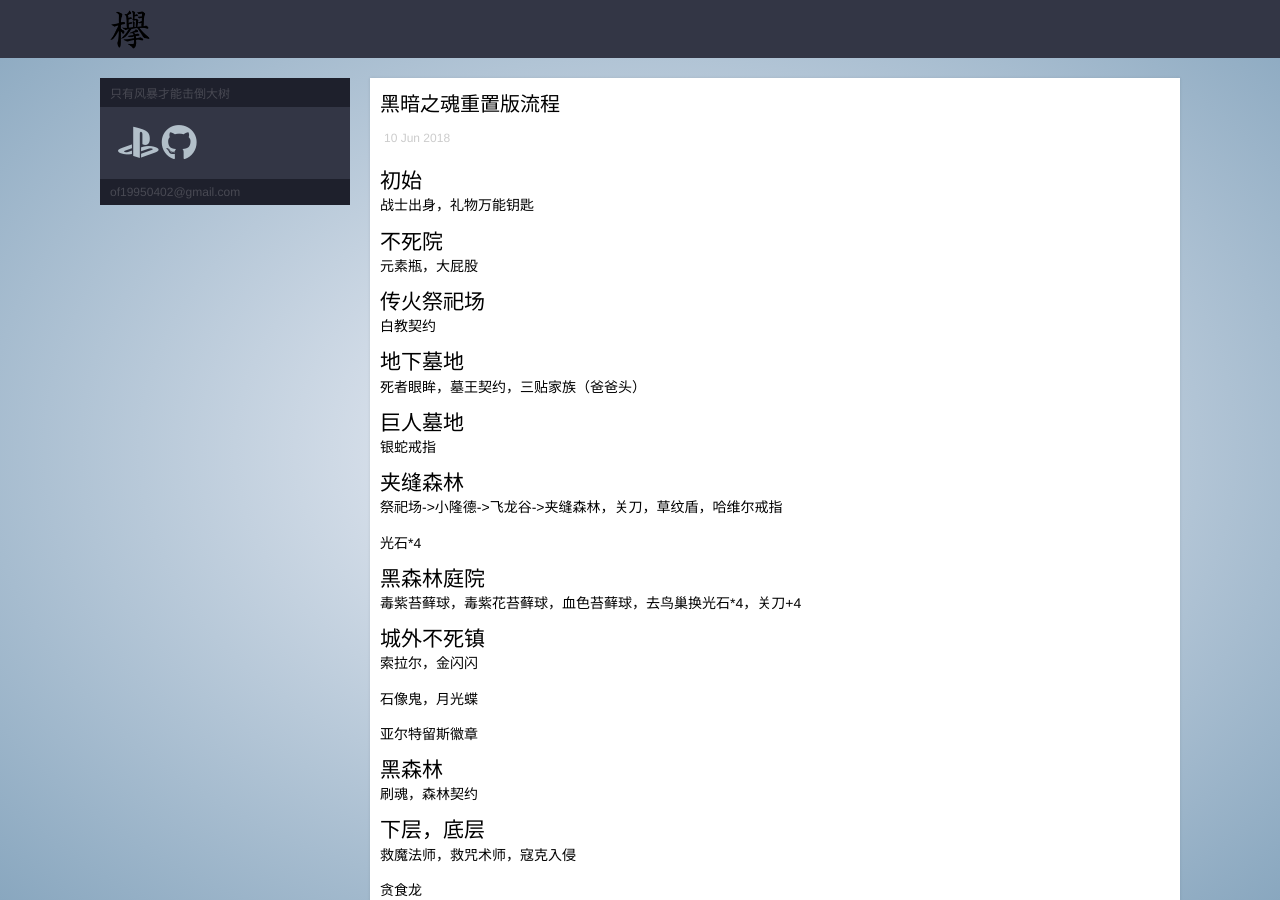
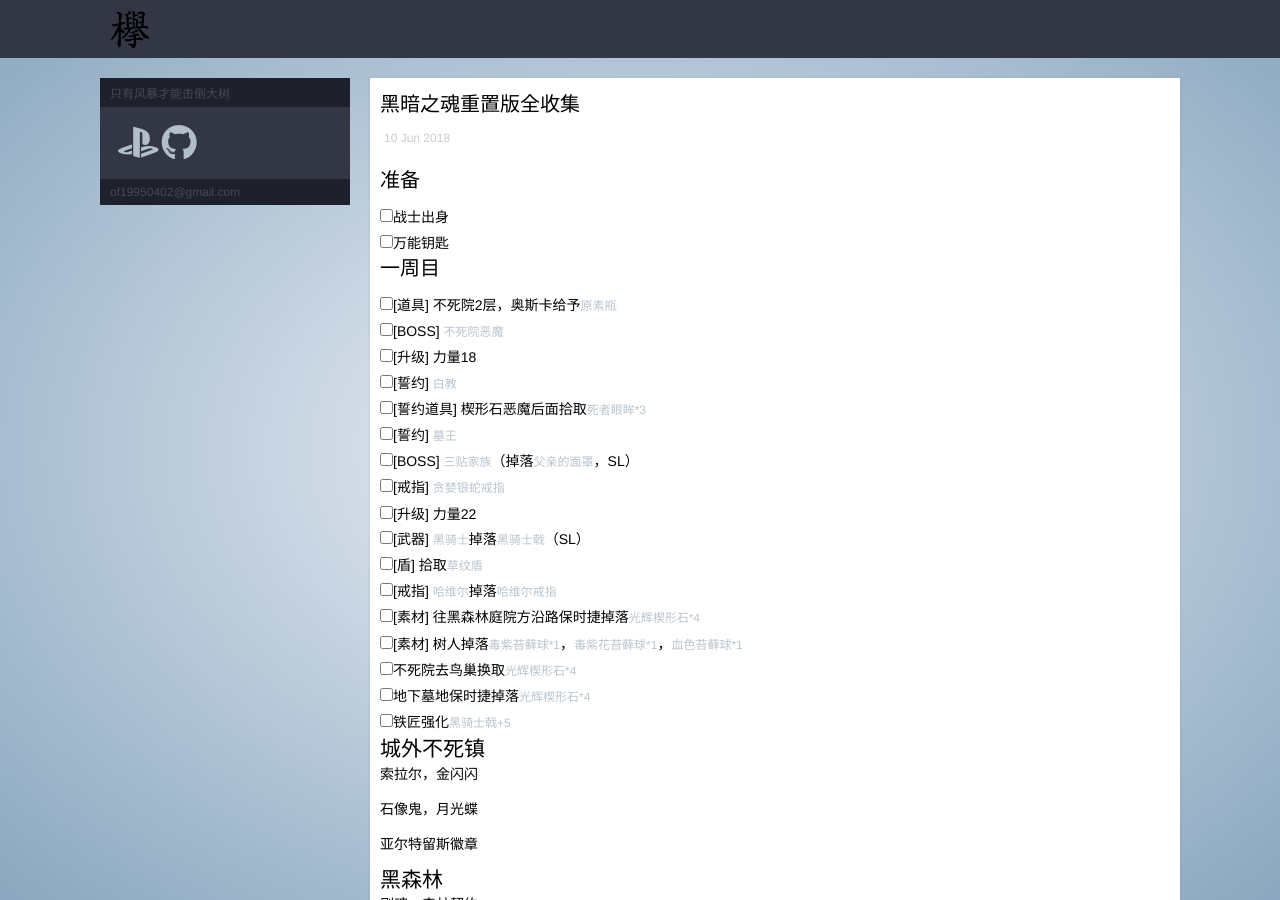
Before and after one commit to pw1316/pw1316.github.io, a Jekyll site: the page built from _posts/2018-06-10-DSRE-WalkThrough.md, in a window 1280 px wide and 900 px high. Built offline with Jekyll 4.4.1, drawn with Linux system fonts in a browser that asks for light colours; nearby versions of some CDN libraries.

Commit message:
DS1重置版流程更新

```diff
--- a/_posts/2018-06-10-DSRE-WalkThrough.md
+++ b/_posts/2018-06-10-DSRE-WalkThrough.md
@@ -1,38 +1,33 @@
 ---
 layout: page
-title: 黑暗之魂重置版流程
+title: 黑暗之魂重置版全收集
 showbar: false
 ---
 
-## 初始
+# 准备
 
-战士出身，礼物万能钥匙
+- [ ] 战士出身
+- [ ] 万能钥匙
 
-## 不死院
+# 一周目
 
-元素瓶，大屁股
-
-## 传火祭祀场
-
-白教契约
-
-## 地下墓地
-
-死者眼眸，墓王契约，三贴家族（爸爸头）
-
-## 巨人墓地
-
-银蛇戒指
-
-## 夹缝森林
-
-祭祀场->小隆德->飞龙谷->夹缝森林，关刀，草纹盾，哈维尔戒指
-
-光石*4
-
-## 黑森林庭院
-
-毒紫苔藓球，毒紫花苔藓球，血色苔藓球，去鸟巢换光石*4，关刀+4
+- [ ] [道具] 不死院2层，奥斯卡给予*原素瓶*
+- [ ] [BOSS] *不死院恶魔*
+- [ ] [升级] 力量18
+- [ ] [誓约] *白教*
+- [ ] [誓约道具] 楔形石恶魔后面拾取*死者眼眸\*3*
+- [ ] [誓约] *墓王*
+- [ ] [BOSS] *三贴家族*（掉落*父亲的面罩*，SL）
+- [ ] [戒指] *贪婪银蛇戒指*
+- [ ] [升级] 力量22
+- [ ] [武器] *黑骑士*掉落*黑骑士戟*（SL）
+- [ ] [盾] 拾取*草纹盾*
+- [ ] [戒指] *哈维尔*掉落*哈维尔戒指*
+- [ ] [素材] 往黑森林庭院方沿路保时捷掉落*光辉楔形石\*4*
+- [ ] [素材] 树人掉落*毒紫苔藓球\*1*，*毒紫花苔藓球\*1*，*血色苔藓球\*1*
+- [ ] 不死院去鸟巢换取*光辉楔形石\*4*
+- [ ] 地下墓地保时捷掉落*光辉楔形石\*4*
+- [ ] 铁匠强化*黑骑士戟+5*
 
 ## 城外不死镇
 
@@ -121,3 +116,14 @@
 ## 王城
 
 半龙，伪娘，全收集，格温
+
+<!--后处理Hack，所有checklist在网页上可编辑-->
+<script>
+var inputs = document.getElementsByTagName("input");//获取所有的input标签对象
+var checkboxArray = [];//初始化空数组，用来存放checkbox对象。
+for(var i=0;i<inputs.length;i++){
+    if(inputs[i].type=='checkbox'){
+        inputs[i].disabled=false;
+    }
+}
+</script>
```
